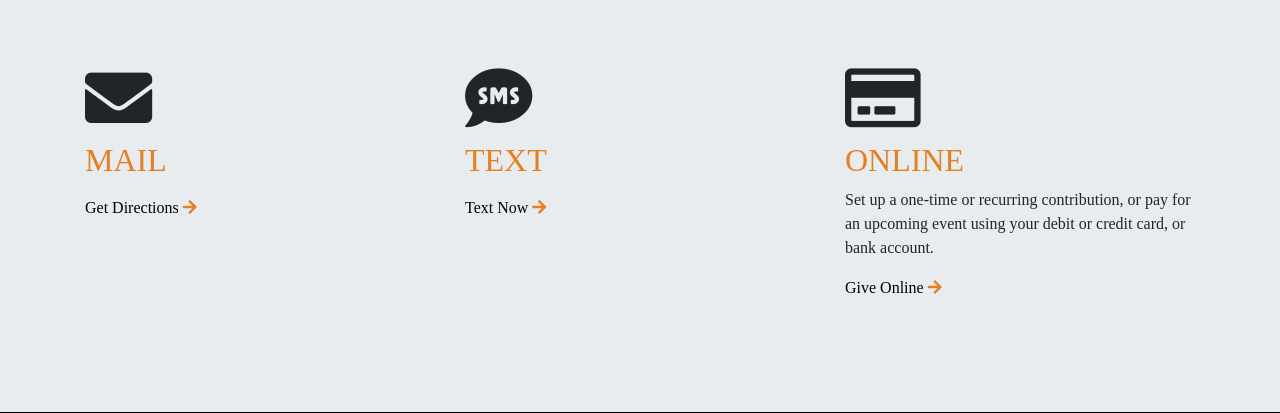
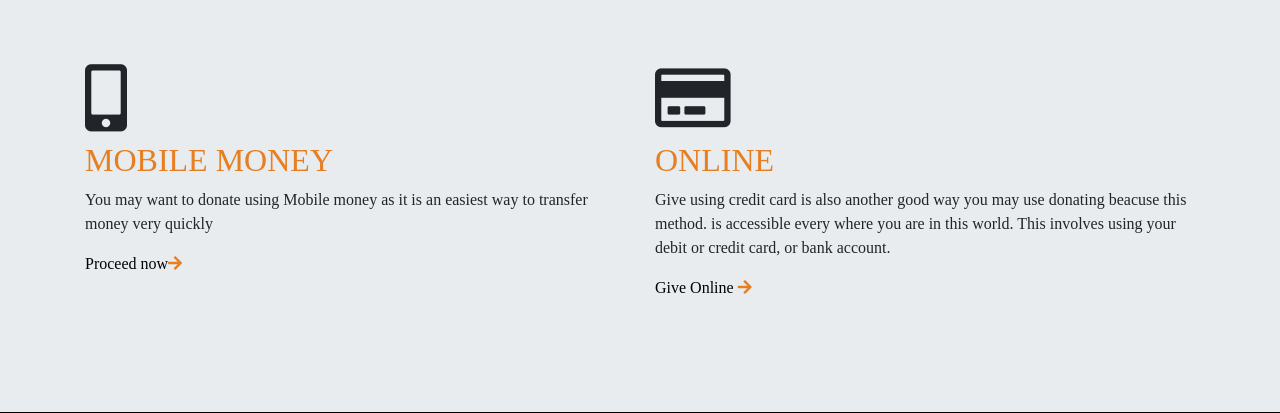
Before and after one commit to Floride125-art/SmartChurch, a Django app: page /give in a window 1280 px wide. Shown: the part 900-1313 px from the top of the page. Run offline with Django 3.2, Linux system fonts and the light colour scheme; some libraries are stand-ins or nearby versions.

Commit message:
my changes

```diff
--- a/theSmartChurch/templates/give.html
+++ b/theSmartChurch/templates/give.html
@@ -142,7 +142,7 @@
 <div class="jumbotron">
     <div class="container" id="content">
         <div class="row">
-            <div class="col-md-4">
+            <!-- <div class="col-md-4">
                 <di class="mail">
                 <i class="fas fa-envelope" style="font-size: 420%; margin-bottom: 10px;"></i>
             </di>
@@ -151,19 +151,22 @@
                 <p><a class="cta-link" href="https://calvary.com/contact/">Get Directions <i
                             class="fa fa-arrow-right" style="color: #e67e22;"></i></a></p>
 
-            </div>
-            <div class="col-md-4">
-                <i class="fas fa-sms" style="font-size: 420%; margin-bottom: 10px;"></i>
-                <h2 class="text-terracota text-uppercase" style="color: #e67e22;">Text</h2>
-                <p></p>
-                <p><a class="cta-link" href="sms://+2507888888">Text Now <i class="fa fa-arrow-right" style="color: #e67e22;"></i></a></p>
+            </div> -->
+            <div class="col-md-6">
+                <i class="fas fa-mobile-alt" style="font-size: 420%; margin-bottom: 10px;"></i>
+                <h2 class="text-terracota text-uppercase" style="color: #e67e22;">Mobile Money</h2>
+                <p>You may want to donate using Mobile money as it is an easiest way to transfer money
+                  very quickly
+                </p>
+                <p><a class="cta-link" href="sms://+2507888888">Proceed now<i class="fa fa-arrow-right" style="color: #e67e22;"></i></a></p>
 
             </div>
-            <div class="col-md-4">
+            <div class="col-md-6">
                 <i class="far fa-credit-card" style="font-size: 420%; margin-bottom: 10px;"></i>
                 <h2 class="text-terracota text-uppercase" style="color: #e67e22;">Online</h2>
-                <p>Set up a one-time or recurring contribution, or pay for an upcoming event using your
-                    debit or credit card, or bank account.</p>
+                <p>Give using credit card is also another good way you may use donating beacuse this method.
+                  is accessible every where you are in this world. This involves using your debit or credit card, or bank account.
+                </p>
                 <p><a class="cta-link"
                         href="https://www.eservicepayments.com/cgi-bin/Vanco_ver3.vps?appver3=Fi1giPL8kwX_Oe1AO50jRvmIxHZViiBkWo5taVIaOB-hjXsUKRLlmI4vCU4-rZZZ2EvVVAEjqawDomKT1pbouWLzZi3UA0cP0N0fDaJXRYE=&#038;ver=3">Give
                         Online <i class="fa fa-arrow-right" style="color: #e67e22;"></i></a></p>
```
